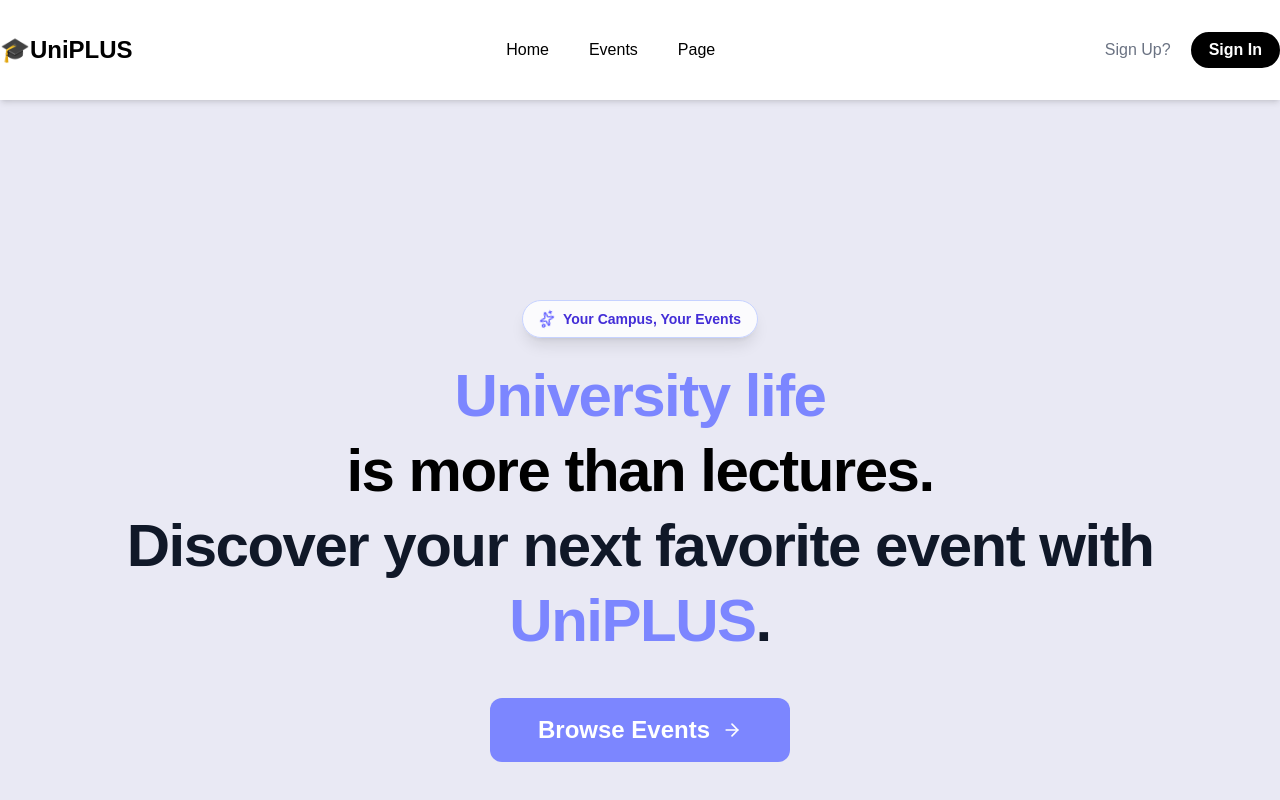
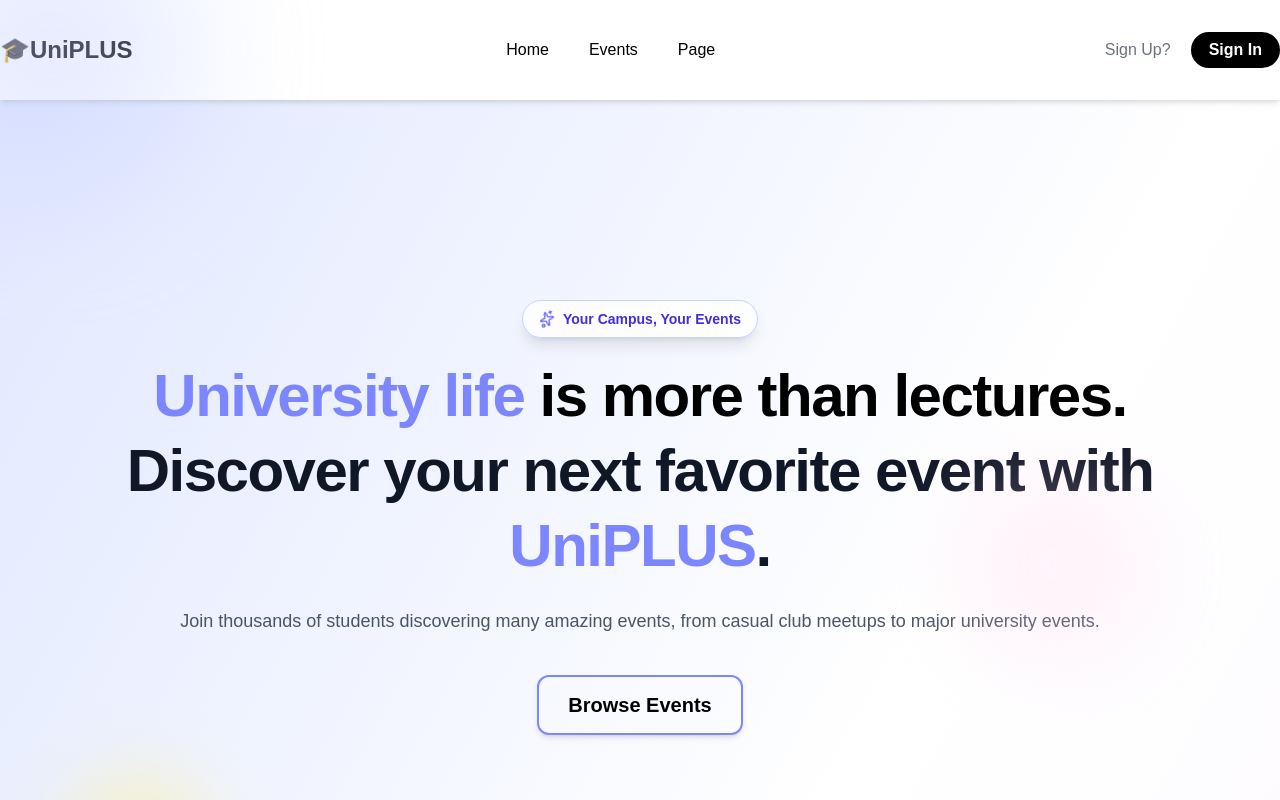
Before and after one commit to RTBS-ISP/UniPlus, a Next.js app in the folder frontend/uniplus/: page / in a window 1280 px wide. Shown: the top 800 px of the page. Built offline with nearby package versions, Linux system fonts and the light colour scheme.

Commit message:
style: add subheading quotes for hero section and add some animation for bg

```diff
--- a/frontend/uniplus/app/page.tsx
+++ b/frontend/uniplus/app/page.tsx
@@ -1,28 +1,42 @@
-import Image from "next/image";
+'use client';
+
+import React, { useState, useEffect } from 'react';
 import Navbar from "./components/navbar";
-import {Sparkles, ArrowRight, ArrowDown} from 'lucide-react';
+import {Sparkles, ArrowDown} from 'lucide-react';
 
 export default function page() {
   return (
     <main>
-      <div className="min-h-screen bg-[#E9E9F4]">
+      <div className="min-h-screen bg-gradient-to-br from-indigo-100 via-white to-purple-50 relative overflow-hidden">
           <Navbar />
 
           {/*Hero Section*/}
           <div className="mt-40 flex justify-center">
+            {/* Background Elements */}
+            <div className="absolute top-[-100px] left-[-100px] w-[300px] h-[300px] bg-indigo-200 rounded-full blur-3xl opacity-40" />
+            <div className="absolute bottom-[-100px] right-[-100px] w-[300px] h-[300px] bg-purple-300 rounded-full blur-3xl opacity-30"/>
+            <div className="absolute top-[20%] right-[10%] w-[200px] h-[200px] bg-pink-200 rounded-full blur-2xl opacity-20 animate-pulse" />
+            <div className="absolute bottom-[60%] left-[5%] w-[150px] h-[150px] bg-yellow-200 rounded-full blur-2xl opacity-25 animate-pulse" style={{ animationDelay: '1s' }} />
+
             <div className="p-10 rounded-xl max-w-screen text-center">
               <div className="inline-flex items-center px-4 py-2 bg-white/80 backdrop-blur-sm rounded-full border border-indigo-200 shadow-lg hover:shadow-xl transition-shadow duration-300">
                 <Sparkles className="w-4 h-4 mr-2 text-indigo-500 animate-spin" style={{ animationDuration: '3s' }} />
                 <span className="text-sm font-semibold text-indigo-700">Your Campus, Your Events</span>
               </div>
               <h1 className="mt-5 text-5xl md:text-6xl font-extrabold text-gray-900 leading-tight tracking-tight">
-                  <span className="text-indigo-400 block relative animate-fade-in-right">University life</span>
-                  <span className="text-black block">is more than lectures.</span>
+                <span className="text-indigo-400 block">University life <span className="text-black">is more than lectures.</span></span>
                 <span>Discover your next favorite event with <span className="text-indigo-400">UniPLUS</span>.</span>
               </h1>
-                <a href='#' className='mt-10 bg-indigo-400 border-black text-white text-xl md:text-xl lg:text-2xl rounded-xl px-12 py-4 inline-flex items-center font-bold hover:scale-105 hover:shadow-2xl transition-all duration-300'>
-                  <span>Browse Events</span>
-                  <ArrowRight className="w-5 h-5 ml-3" />
+              <p className="mt-6 text-lg text-gray-600 max-w-screen mx-auto lg:mx-0">
+                Join thousands of students discovering many amazing events, from casual club meetups to major university events.
+              </p>
+
+              <a href="#_" className="mt-10 relative inline-flex items-center justify-center p-4 px-12 py-4 overflow-hidden font-medium text-white transition duration-300 ease-out border-2 border-indigo-400 rounded-xl shadow-md group">
+                <span className="absolute inset-0 flex items-center justify-center w-full h-full text-white duration-300 -translate-x-full bg-indigo-400 group-hover:translate-x-0 ease">
+                      <svg className="w-6 h-6" fill="none" stroke="currentColor" viewBox="0 0 24 24" xmlns="http://www.w3.org/2000/svg"><path strokeLinecap="round" strokeLinejoin="round" strokeWidth="2" d="M14 5l7 7m0 0l-7 7m7-7H3"></path></svg>
+                </span>
+                <span className="absolute flex items-center justify-center w-full h-full text-xl text-black font-extrabold transition-all duration-300 transform group-hover:translate-x-full ease">Browse Events</span>
+                <span className="relative invisible">Browse Events</span>
               </a>
             </div>
           </div>
```
Lines whose indentation alone changed are shown as unchanged.
